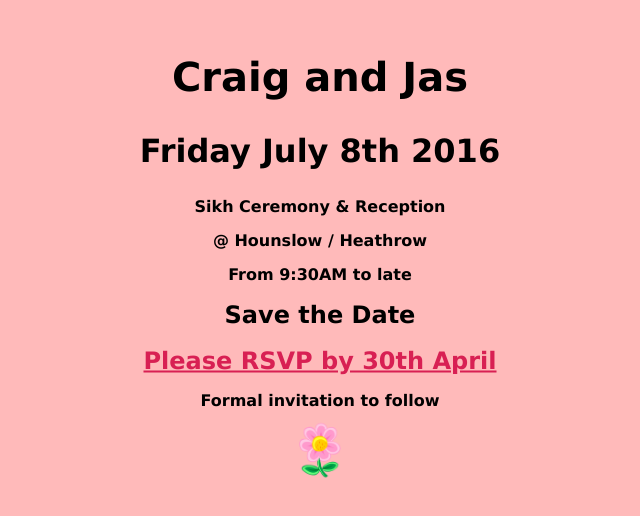
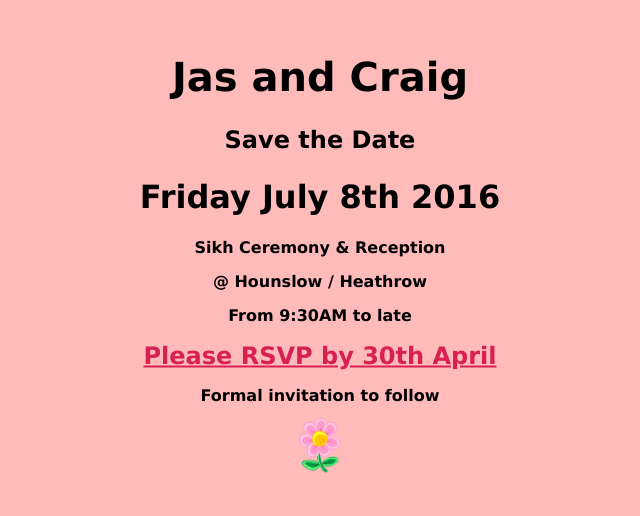
Before and after one commit to CraigJas/craigjas.github.io, a plain HTML site: page index.html in a window 1280 px wide. Shown: the part 148-664 px from the top of the page, without its empty margins (320-960 px from the left). Drawn offline with Linux system fonts and the light colour scheme.

Commit message:
Tweaking layout

```diff
--- a/css/default.css
+++ b/css/default.css
@@ -19,8 +19,8 @@ article {
 }
 
 h1, h2 {
-	margin-top: 20px;
-	margin-bottom: 20px
+	margin-top: 15px;
+	margin-bottom: 15px
 }
 
 h1 {
--- a/index.html
+++ b/index.html
@@ -9,12 +9,12 @@
 
 <section>
 	<article>
-	    <h1>Craig and Jas</h1>
+	    <h1>Jas and Craig</h1>
+	    <h3>Save the Date</h3>
 	    <h2>Friday July 8th 2016</h2>
 	    <h5>Sikh Ceremony & Reception</h5>
 	    <h5>@ Hounslow / Heathrow</h5>
 	    <h5>From 9:30AM to late</h5>
-		<h3>Save the Date</h3>
 		<h3><a href="mailto:wedding@craigjas.com?Subject=Wedding RSVP">Please RSVP by 30th April</a></h3>
 		<h5>Formal invitation to follow</h5>
 		<img src="images/daisy.png" />
```
